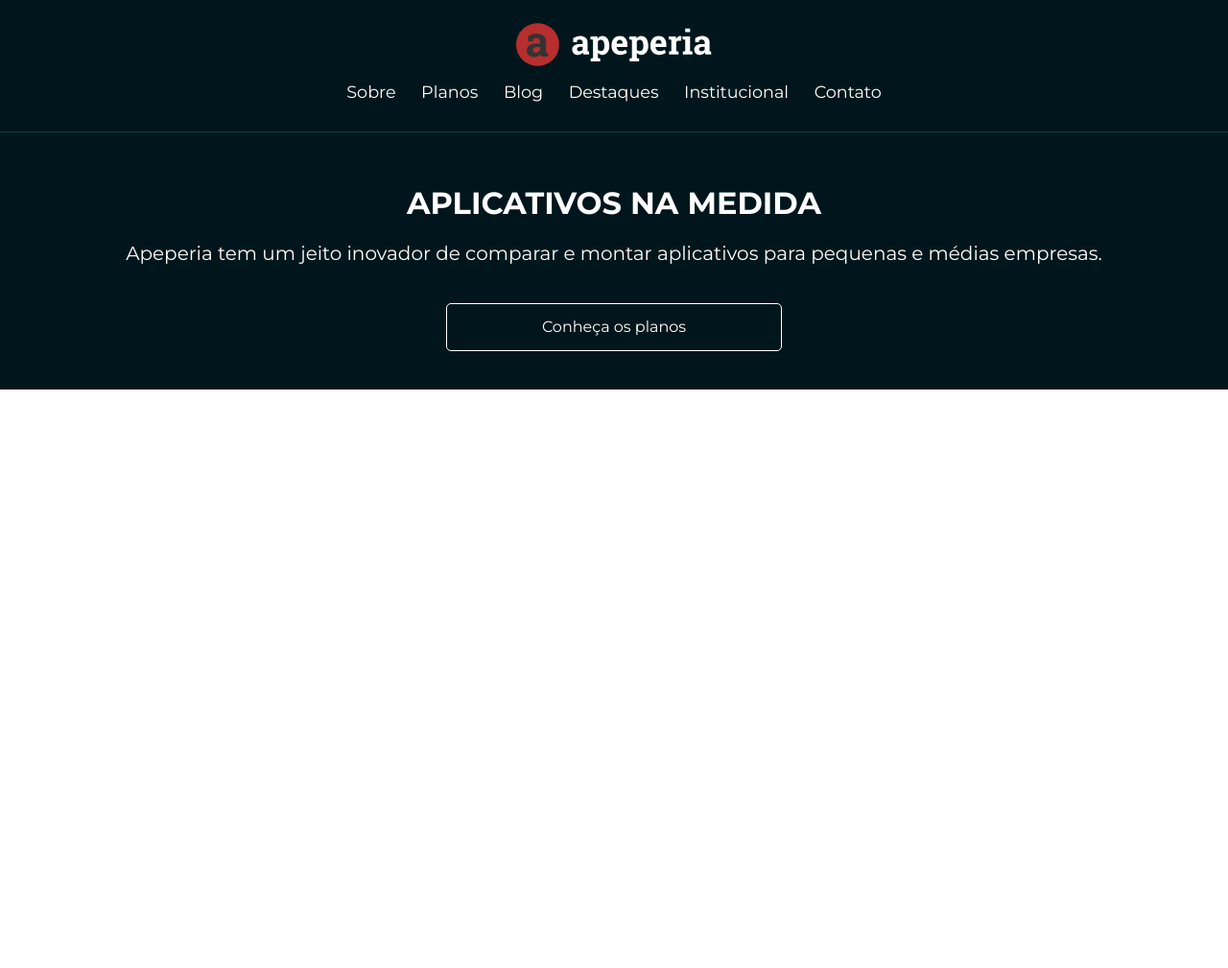
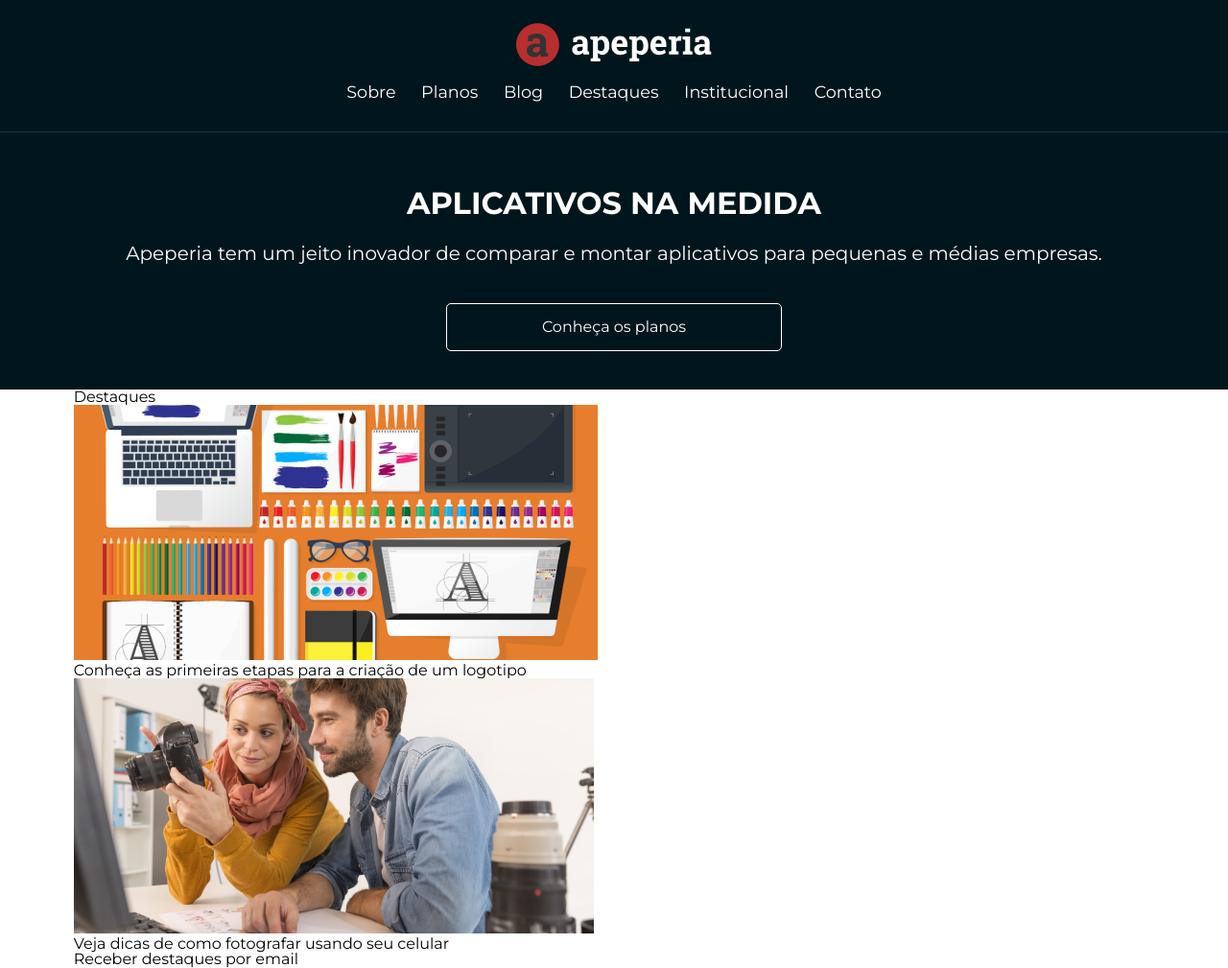
Before and after one commit to Brunollemos/projeto-apeperia, a plain HTML site: page index.html in a window 1280 px wide. Shown: the whole page at 96% size. Before the commit the page ends 800 px from the top, so only its background shows below. Drawn offline with Linux system fonts and the light colour scheme.

Commit message:
Adicionando seção destaques do projeto apeperia

```diff
--- a/index.html
+++ b/index.html
@@ -33,6 +33,20 @@
                 <p class="chamada__texto">Apeperia tem um jeito inovador de comparar e montar aplicativos para pequenas e médias empresas.</p>
                 <a href="#" class="chamada__botao botao">Conheça os planos</a>
             </section>
+            <section class="destaques container">
+                <h2 class="destaques__titulo">Destaques</h2>
+                <a href="#">
+                    <figure class="destaques__painel">
+                        <img src="img/comecando-criar-logotipo.png" alt="Painel do post sobre criação de logotipo" class="destaques__painel-imagem">
+                        <figcaption class="destaques__painel-texto">Conheça as primeiras etapas para a criação de um logotipo</figcaption>
+                    </figure>
+                </a>
+                <a href="#">
+                    <figure class="destaques__painel">
+                        <img src="img/dicas-fotografia.png" alt="Painel do post sobre fotografia com celular" class="destaques__painel-imagem">
+                        <figcaption class="destaques__painel-texto">Veja dicas de como fotografar usando seu celular</figcaption>
+                    </figure>
+                </a><a href="#" class="destaques__botao">Receber destaques por email</a></section>
         </main>
     </body>
 </html>
```
